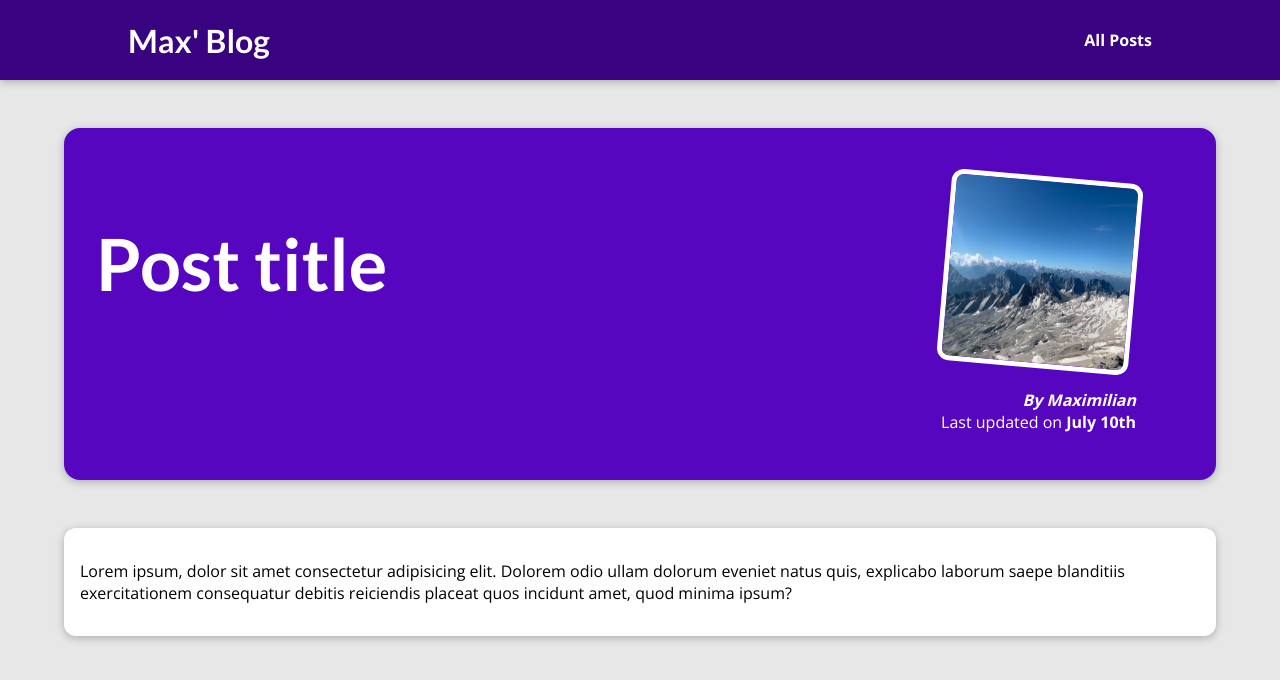
After one commit to informmehemant/Django_learning, a Django app: template blog/templates/blog/post-details.html in a window 1280 px wide. The commit adds this page. Shown: the top 680 px of the page. Run offline with Django 5.2, Linux system fonts and the light colour scheme; the template is opened without the code that fills it, so the values that code supplies are empty.

Commit message:
post-details page added

```diff
--- /dev/null
+++ b/blog/static/blog/post-details.css
@@ -0,0 +1,62 @@
+body {
+    background-color: #e7e7e7;
+  }
+
+  #main-navigation {
+    background-color: #390281;
+    box-shadow: 0 2px 8px rgba(0, 0, 0, 0.25);
+  }
+
+  #summary {
+    margin: 8rem auto 3rem auto;
+    padding: 2rem;
+    width: 90%;
+    max-width: 90rem;
+    border-radius: 16px;
+    background-color: #5706c0;
+    position: relative;
+    box-shadow: 0 2px 8px rgba(0, 0, 0, 0.25);
+    height: 22rem;
+  }
+
+  #summary h2 {
+    color: white;
+    font-size: 4.5rem;
+  }
+
+  #summary article {
+    position: absolute;
+    top: 2rem;
+    right: 3rem;
+    padding: 1rem 2rem;
+    border-radius: 12px;
+    text-align: right;
+    color: white;
+  }
+
+  #summary article img {
+    width: 12rem;
+    height: 12rem;
+    border-radius: 12px;
+    transform: rotateZ(5deg);
+    border: 5px solid white;
+    margin-bottom: 1rem;
+  }
+
+  #summary address {
+    font-weight: bold;
+  }
+
+  #summary time {
+    font-weight: bold;
+  }
+
+  main {
+    width: 90%;
+    max-width: 90rem;
+    margin: 3rem auto;
+    background-color: white;
+    padding: 1rem;
+    border-radius: 12px;
+    box-shadow: 0 2px 8px rgba(0, 0, 0, 0.25);
+  }
--- a/blog/templates/blog/include/post.html
+++ b/blog/templates/blog/include/post.html
@@ -1,8 +1,8 @@
 {% load static %}
 <li>
     <article class="post">
-      <a href="{% url 'post-detail-page' %}">
-        <img src="{% static "blog/images/mountains.jpg" "the-mountains" %}" alt="Mountain Hiking" />
+      <a href="{% url 'post-detail-page' 'the-mountains' %}">
+        <img src="{% static "blog/images/mountains.jpg"  %}" alt="Mountain Hiking" />
         <div class="post__content">
           <h3>Mountain Hiking</h3>
           <p>
--- /dev/null
+++ b/blog/templates/blog/post-details.html
@@ -0,0 +1,33 @@
+
+
+{% extends "base.html" %}
+{% load static %}
+
+{% block title %}
+  this post Title
+{% endblock %}
+
+{% block css_files %}
+  <link rel="stylesheet" href="{% static "blog/post-details.css" %}" />
+{% endblock %}
+
+{% block content %}
+  <section id="summary">
+    <h2>Post title</h2>
+    <article>
+        <img src="{% static 'blog/images/mountains.jpg'%}"  alt="Post Title">
+        <address> By Maximilian </address>
+         <div>
+            Last updated on <time datetime=""> July 10th </time>
+         </div>
+    </article>
+  </section>
+  <main>
+    <p>
+        Lorem ipsum, dolor sit amet consectetur adipisicing elit.
+        Dolorem odio ullam dolorum eveniet natus quis,
+        explicabo laborum saepe blanditiis exercitationem consequatur
+         debitis reiciendis placeat quos incidunt amet, quod minima ipsum?
+    </p>
+  </main>
+{% endblock %}
```
Also changed, not shown: blog/views.py (+22 -4 lines).
